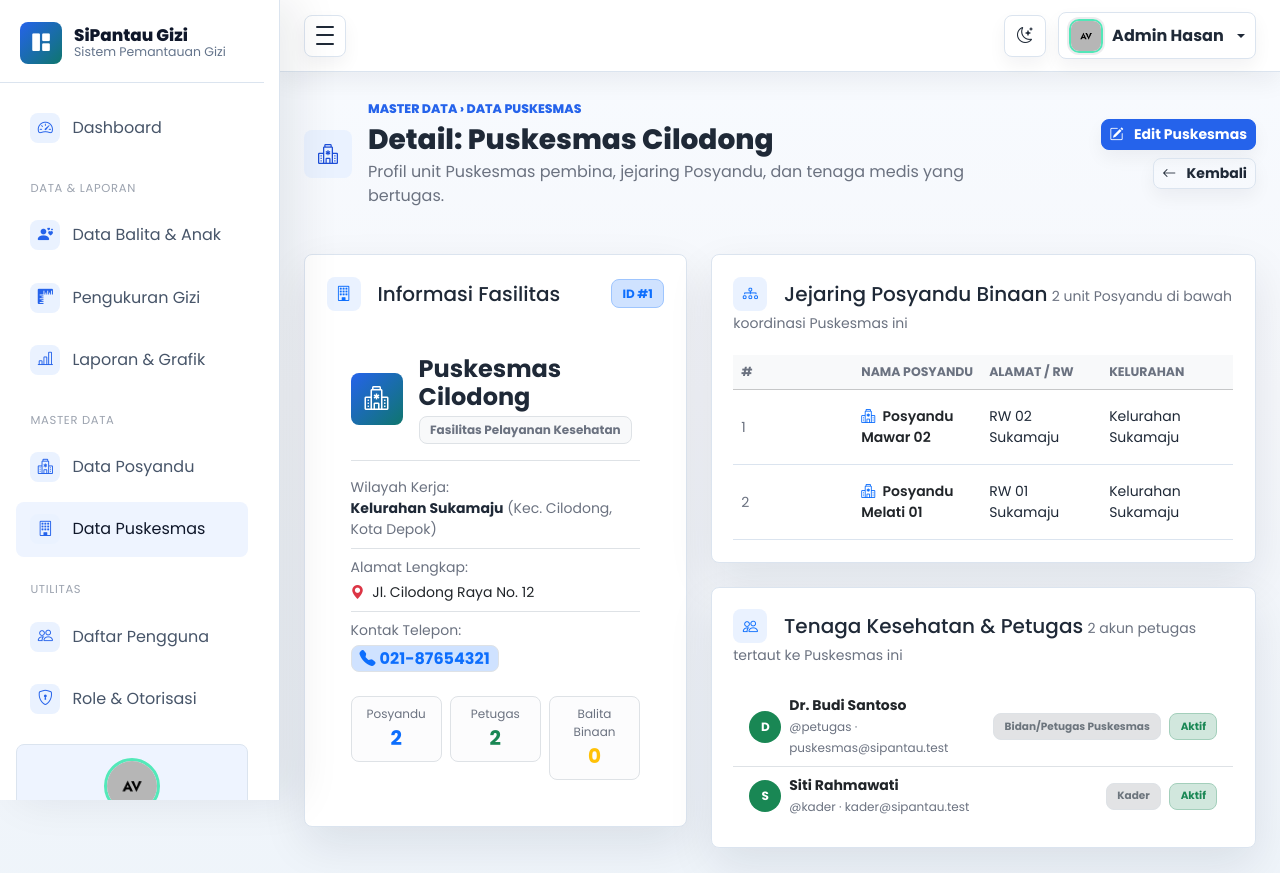
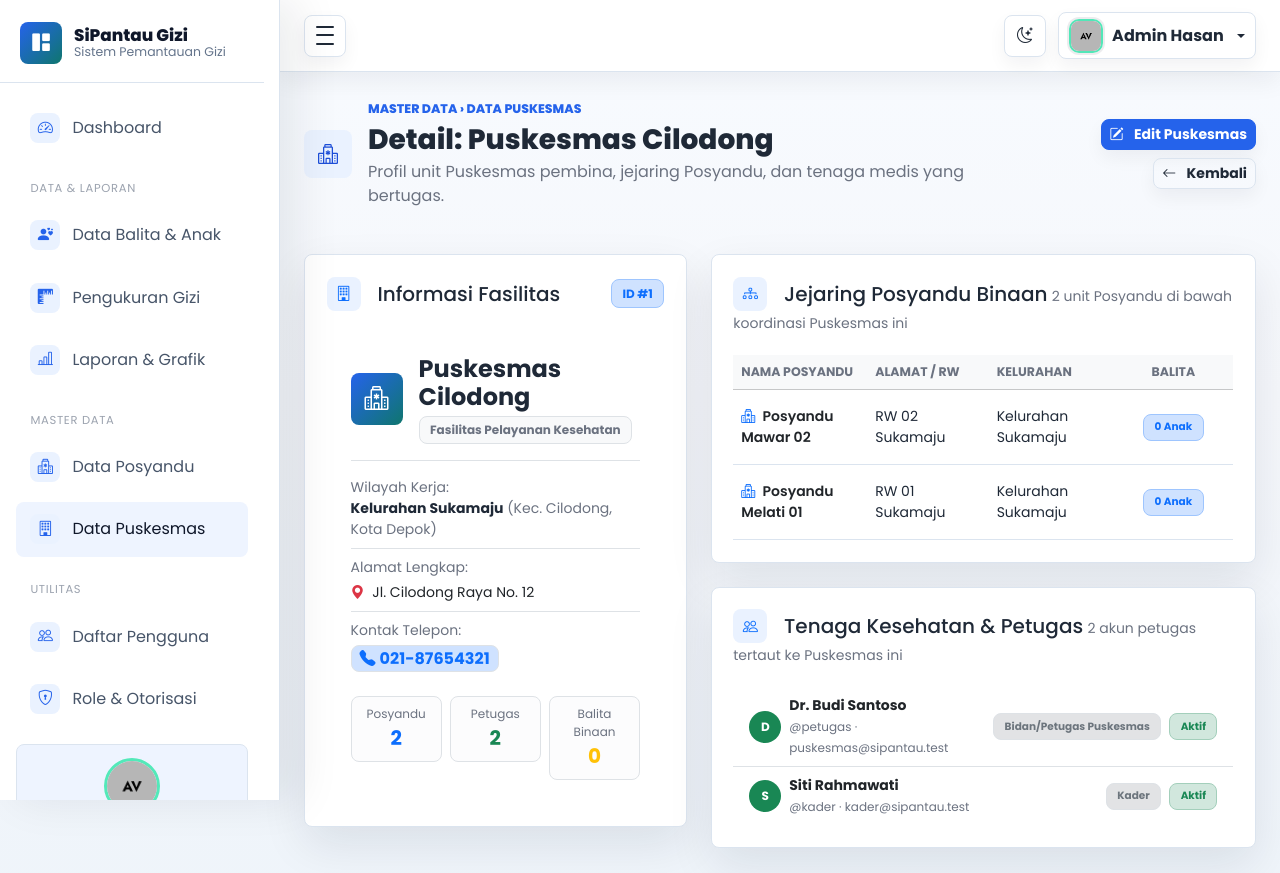
Before and after one commit to abdulrahmanJaelani11/SIPantau-Gizi, a PHP site: page /sipantau-gizi/modules/master/puskesmas/detail.php?id=1 in a window 1280 px wide. Shown: the top 873 px of the page. Run offline with PHP 8.4, Linux system fonts and the light colour scheme; a user stored in the database is signed in; data comes from the database, SQL or seed files in the repository; data that the repository does not hold is empty.

Commit message:
feat: add detail, export, and index modules for master puskesmas data management

```diff
--- a/modules/master/puskesmas/detail.php
+++ b/modules/master/puskesmas/detail.php
@@ -207,7 +207,6 @@ require_once ROOT_PATH . '/includes/header.php';
         <table class="table table-hover align-middle mb-0 small">
           <thead class="table-light">
             <tr>
-              <th style="width: 40px;">#</th>
               <th>Nama Posyandu</th>
               <th>Alamat / RW</th>
               <th>Kelurahan</th>
@@ -217,14 +216,13 @@ require_once ROOT_PATH . '/includes/header.php';
           <tbody>
             <?php if (empty($posyandu_list)): ?>
               <tr>
-                <td colspan="5" class="text-center py-4 text-muted">
+                <td colspan="4" class="text-center py-4 text-muted">
                   Belum ada data Posyandu yang dibina oleh Puskesmas ini.
                 </td>
               </tr>
             <?php else: ?>
               <?php foreach ($posyandu_list as $i => $pos): ?>
                 <tr>
-                  <td class="text-muted"><?= $i + 1 ?></td>
                   <td class="fw-semibold text-dark">
                     <i class="bi bi-hospital text-primary me-1"></i>
                     <?= e($pos['nama_posyandu']) ?>
```
Also changed, not shown: modules/master/puskesmas/ekspor.php (+6 -4 lines), modules/master/puskesmas/index.php (+2 -6 lines).
